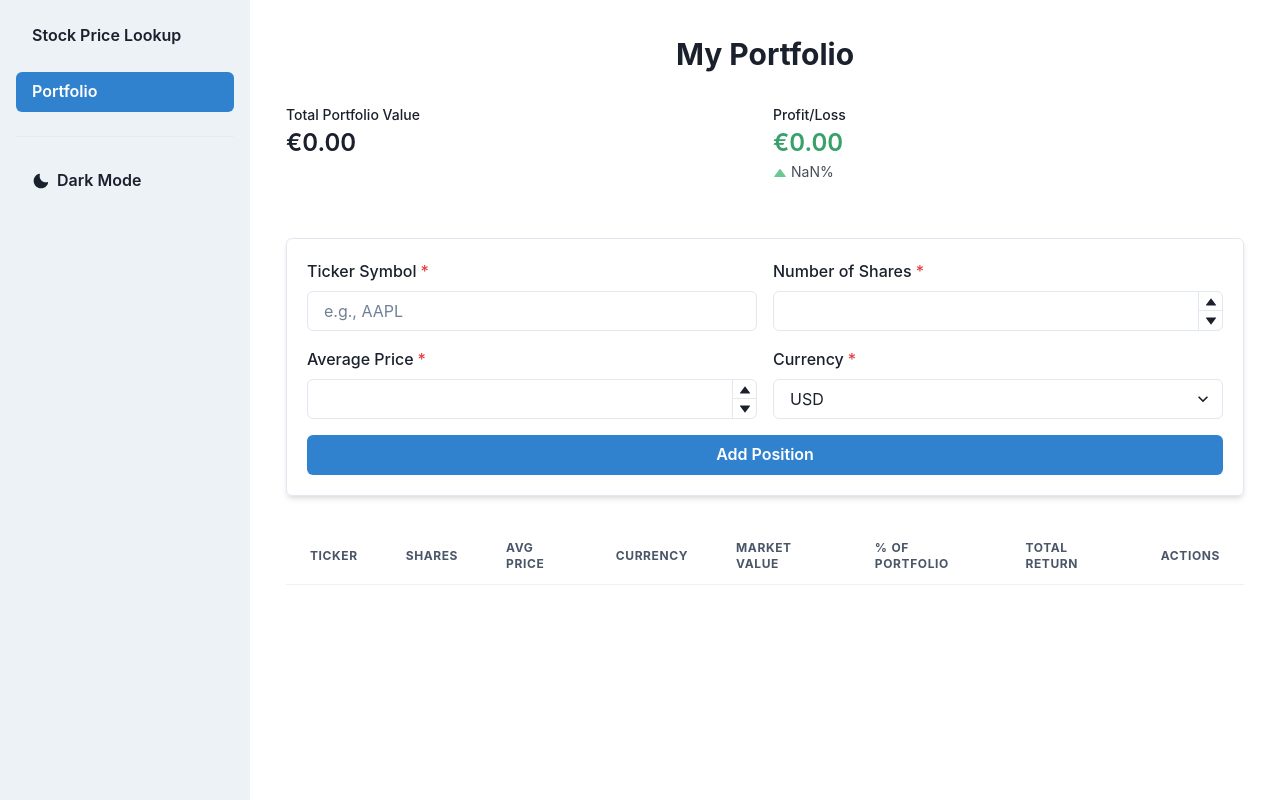
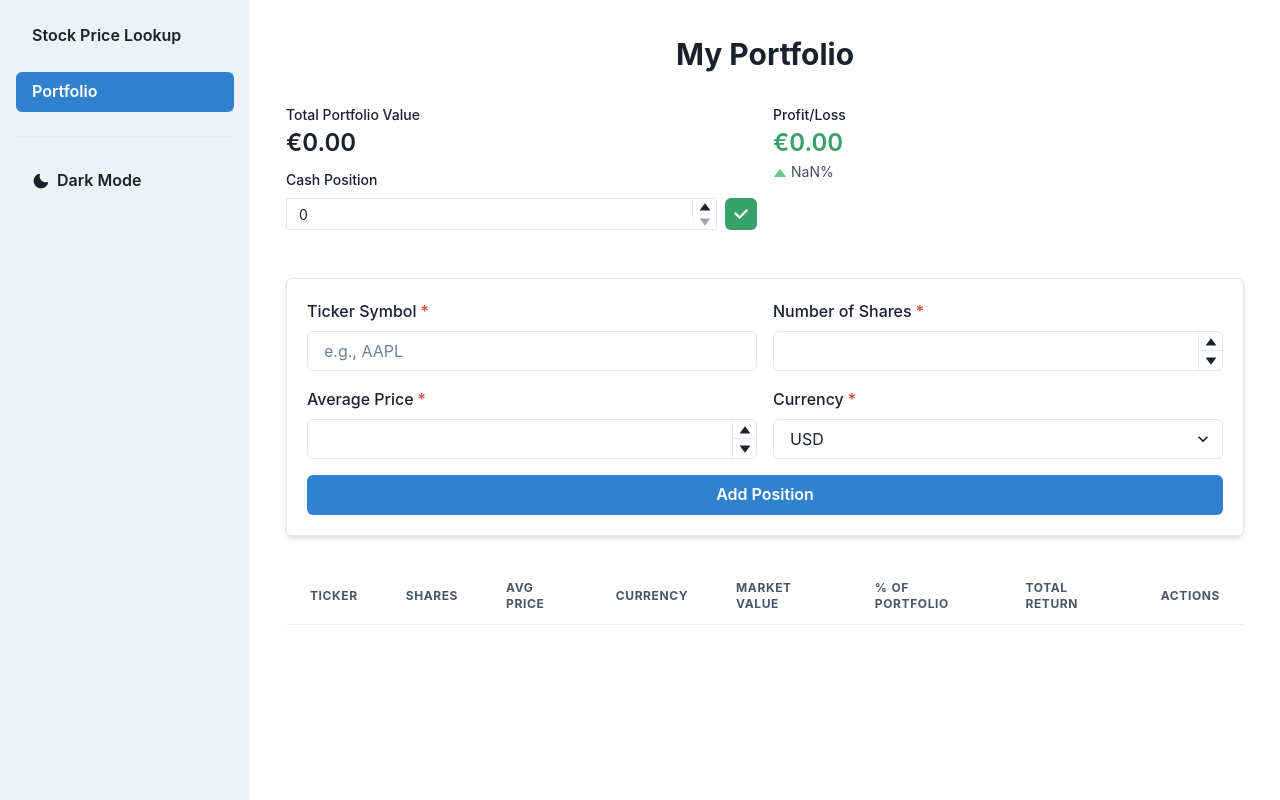
Before and after one commit to jlaamann/portfolio-tracker, a React (Vite) app: page /portfolio in a window 1280 px wide. Built offline with nearby package versions, Linux system fonts and the light colour scheme.

Commit message:
Add cash position logic

```diff
--- a/src/components/Portfolio.tsx
+++ b/src/components/Portfolio.tsx
@@ -31,7 +31,7 @@ import {
     HStack,
 } from '@chakra-ui/react';
 import { DeleteIcon, EditIcon, CheckIcon, CloseIcon } from '@chakra-ui/icons';
-import { addPosition, getAllPositions, deletePosition } from '../db/setup';
+import { addPosition, getAllPositions, deletePosition, saveCashPosition, getCashPosition } from '../db/setup';
 import axios from 'axios';
 
 interface PortfolioPosition {
@@ -50,13 +50,19 @@ interface EditingPosition {
     buy_price: string;
 }
 
-const PortfolioSummary = ({ positions }: { positions: PortfolioPosition[] }) => {
+const PortfolioSummary = ({ positions, cashValue, onCashValueChange, onSaveCash }: {
+    positions: PortfolioPosition[],
+    cashValue: number,
+    onCashValueChange: (value: number) => void,
+    onSaveCash: () => void
+}) => {
     const totalCost = positions.reduce((sum, pos) => sum + (pos.buy_price * pos.shares), 0);
-    const totalValue = positions.reduce((sum, pos) => {
+    const stockValue = positions.reduce((sum, pos) => {
         if (pos.market_value === null || pos.market_value === undefined) return sum;
         return sum + (pos.market_value * pos.shares);
     }, 0);
-    const profitLoss = totalValue - totalCost;
+    const totalValue = stockValue + cashValue;
+    const profitLoss = stockValue - totalCost;
     const profitLossPercentage = (profitLoss / totalCost) * 100;
 
     return (
@@ -64,6 +70,32 @@ const PortfolioSummary = ({ positions }: { positions: PortfolioPosition[] }) =>
             <Stat>
                 <StatLabel>Total Portfolio Value</StatLabel>
                 <StatNumber>€{totalValue.toFixed(2)}</StatNumber>
+                <FormControl mt={2}>
+                    <FormLabel fontSize="sm">Cash Position</FormLabel>
+                    <HStack>
+                        <NumberInput
+                            value={cashValue}
+                            onChange={(value) => onCashValueChange(Number(value))}
+                            min={0}
+                            precision={2}
+                            size="sm"
+                            flex="1"
+                        >
+                            <NumberInputField />
+                            <NumberInputStepper>
+                                <NumberIncrementStepper />
+                                <NumberDecrementStepper />
+                            </NumberInputStepper>
+                        </NumberInput>
+                        <IconButton
+                            aria-label="Save cash position"
+                            icon={<CheckIcon />}
+                            colorScheme="green"
+                            size="sm"
+                            onClick={onSaveCash}
+                        />
+                    </HStack>
+                </FormControl>
             </Stat>
             <Stat>
                 <StatLabel>Profit/Loss</StatLabel>
@@ -82,6 +114,7 @@ const PortfolioSummary = ({ positions }: { positions: PortfolioPosition[] }) =>
 const Portfolio = () => {
     const [positions, setPositions] = useState<PortfolioPosition[]>([]);
     const [editingPosition, setEditingPosition] = useState<EditingPosition | null>(null);
+    const [cashValue, setCashValue] = useState(0);
     const [formData, setFormData] = useState({
         ticker: '',
         shares: '',
@@ -94,7 +127,7 @@ const Portfolio = () => {
     const totalPortfolioValue = positions.reduce((sum, pos) => {
         if (pos.market_value === null || pos.market_value === undefined) return sum;
         return sum + (pos.market_value * pos.shares);
-    }, 0);
+    }, 0) + cashValue;
 
     // Calculate position percentage
     const getPositionPercentage = (position: PortfolioPosition) => {
@@ -112,9 +145,18 @@ const Portfolio = () => {
         return { absolute: absoluteReturn, percentage: percentageReturn };
     };
 
-    useEffect(() => {
-        loadPositions();
-    }, []);
+    const loadCashPosition = async () => {
+        try {
+            const cash = await getCashPosition();
+            setCashValue(cash);
+        } catch (error) {
+            toast({
+                title: 'Error loading cash position',
+                status: 'error',
+                duration: 2000,
+            });
+        }
+    };
 
     const loadPositions = async () => {
         try {
@@ -123,6 +165,28 @@ const Portfolio = () => {
         } catch (error) {
             toast({
                 title: 'Error loading positions',
+                status: 'error',
+                duration: 2000,
+            });
+        }
+    };
+
+    useEffect(() => {
+        loadPositions();
+        loadCashPosition();
+    }, []);
+
+    const handleSaveCash = async () => {
+        try {
+            await saveCashPosition(cashValue);
+            toast({
+                title: 'Cash position saved',
+                status: 'success',
+                duration: 2000,
+            });
+        } catch (error) {
+            toast({
+                title: 'Error saving cash position',
                 status: 'error',
                 duration: 2000,
             });
@@ -277,7 +341,12 @@ const Portfolio = () => {
         <Box p={{ base: 2, md: 5 }}>
             <VStack spacing={8} align="stretch">
                 <Heading size="lg" textAlign="center">My Portfolio</Heading>
-                <PortfolioSummary positions={positions} />
+                <PortfolioSummary
+                    positions={positions}
+                    cashValue={cashValue}
+                    onCashValueChange={setCashValue}
+                    onSaveCash={handleSaveCash}
+                />
 
                 <Box as="form" onSubmit={handleSubmit} p={{ base: 3, md: 5 }} shadow="md" borderWidth="1px" borderRadius="md">
                     <VStack spacing={4}>
--- a/src/db/setup.ts
+++ b/src/db/setup.ts
@@ -15,6 +15,14 @@ interface PortfolioDB extends DBSchema {
             'by-ticker': string;
         };
     };
+    cash: {
+        key: string;
+        value: {
+            key: string;
+            amount: number;
+            updated_at: Date;
+        };
+    };
 }
 
 let db: IDBPDatabase<PortfolioDB> | null = null;
@@ -22,13 +30,23 @@ let db: IDBPDatabase<PortfolioDB> | null = null;
 export const initDB = async () => {
     if (db) return db;
 
-    db = await openDB<PortfolioDB>('portfolio-db', 1, {
+    db = await openDB<PortfolioDB>('portfolio-db', 3, {
         upgrade(db) {
-            const store = db.createObjectStore('portfolio', {
-                keyPath: 'id',
-                autoIncrement: true,
-            });
-            store.createIndex('by-ticker', 'ticker');
+            // Create portfolio store if it doesn't exist
+            if (!db.objectStoreNames.contains('portfolio')) {
+                const store = db.createObjectStore('portfolio', {
+                    keyPath: 'id',
+                    autoIncrement: true,
+                });
+                store.createIndex('by-ticker', 'ticker');
+            }
+
+            // Create cash store if it doesn't exist
+            if (!db.objectStoreNames.contains('cash')) {
+                db.createObjectStore('cash', {
+                    keyPath: 'key',
+                });
+            }
         },
     });
 
@@ -105,3 +123,18 @@ export const deletePosition = async (id: number) => {
     const db = await getDB();
     return db.delete('portfolio', id);
 };
+
+export const saveCashPosition = async (amount: number) => {
+    const db = await getDB();
+    return db.put('cash', {
+        key: 'current',
+        amount,
+        updated_at: new Date()
+    });
+};
+
+export const getCashPosition = async () => {
+    const db = await getDB();
+    const cashData = await db.get('cash', 'current');
+    return cashData?.amount || 0;
+};
```
